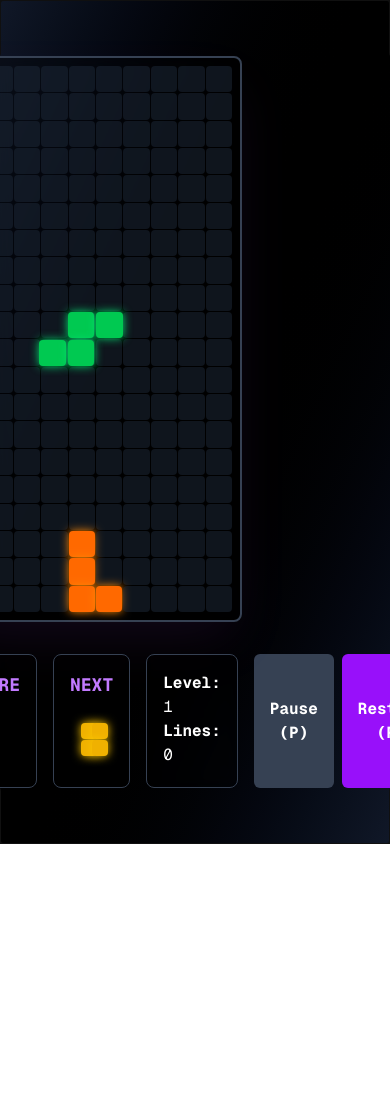
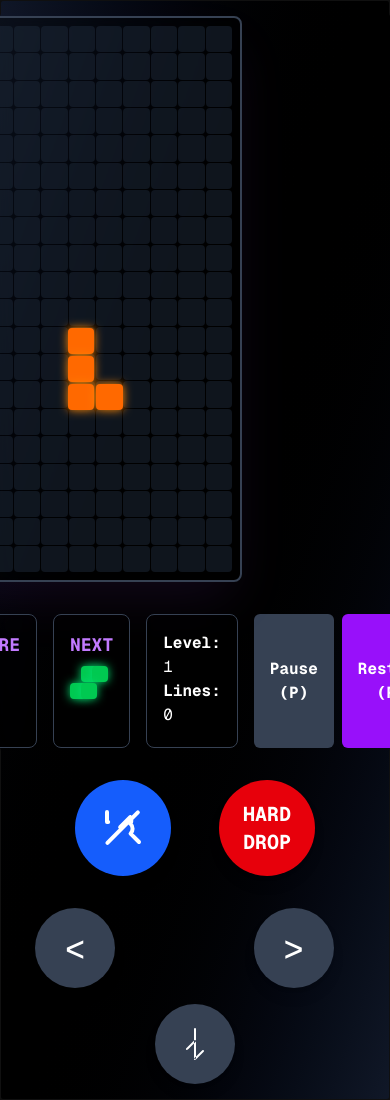
Before and after one commit to n-katou/tetris, a Next.js app in the folder front/: page / in a window 390 px wide. Shown: the top 1100 px of the page. Before the commit the page ends 844 px from the top, so only its background shows below. Built offline with nearby package versions, Linux system fonts and the light colour scheme.

Commit message:
難易度変更　携帯でもプレイできるように修正

```diff
--- a/front/app/page.tsx
+++ b/front/app/page.tsx
@@ -4,7 +4,7 @@ import React, { JSX, useCallback, useEffect, useRef, useState } from "react";
 // Constants
 const BOARD_WIDTH = 10;
 const BOARD_HEIGHT = 20;
-const GAME_SPEED = 200; // Drop speed base in ms
+const GAME_SPEED = 500; // Drop speed base in ms (slower for easier difficulty)
 
 // Type Definitions
 type TetrominoShape = (string | number)[][];
@@ -367,7 +367,7 @@ export default function App(): JSX.Element {
 
   return (
     <div
-      className="w-full min-h-screen bg-gradient-to-br from-gray-900 via-black to-gray-900 text-white font-mono flex items-center justify-center p-4"
+      className="w-full min-h-screen bg-gradient-to-br from-gray-900 via-black to-gray-900 text-white font-mono flex flex-col items-center justify-center p-4"
       onKeyDown={handleKeyDown}
       tabIndex={0}
       ref={gameAreaRef}
@@ -474,6 +474,54 @@ export default function App(): JSX.Element {
           </div>
         </div>
       </div>
+
+      {/* Mobile Controls (visible on small screens) */}
+      <div className="md:hidden flex flex-col gap-4 mt-8 w-full items-center">
+        <div className="flex justify-center gap-12 w-full">
+          {/* Rotate & Hard Drop */}
+          <button
+            onClick={() => rotate(player.tetromino)}
+            className="w-24 h-24 bg-blue-600 active:bg-blue-500 rounded-full flex items-center justify-center text-4xl font-bold shadow-lg transition-colors"
+          >
+            <svg xmlns="http://www.w3.org/2000/svg" className="h-12 w-12" fill="none" viewBox="0 0 24 24" stroke="currentColor">
+              <path strokeLinecap="round" strokeLinejoin="round" strokeWidth={2} d="M4 4v5h.582m15.42 10l-4.21-4.21m0 0a3.422 3.422 0 000-4.842A3.422 3.422 0 0015.58 6.58L10.58 11.58M15.58 6.58L10.58 11.58M4.21 19.42L19.42 4.21" />
+            </svg>
+          </button>
+          <button
+            onClick={hardDrop}
+            className="w-24 h-24 bg-red-600 active:bg-red-500 rounded-full flex items-center justify-center text-xl font-bold shadow-lg transition-colors"
+          >
+            HARD<br />DROP
+          </button>
+        </div>
+
+        {/* Movement and Soft Drop */}
+        <div className="grid grid-cols-3 gap-2 w-full max-w-xs mt-4">
+          <button
+            onClick={() => movePlayer(-1)}
+            className="col-start-1 col-end-2 w-20 h-20 bg-gray-700 active:bg-gray-600 rounded-full flex items-center justify-center text-4xl shadow-lg transition-colors"
+          >
+            &lt;
+          </button>
+          <div className="col-start-2 col-end-3"></div>
+          <button
+            onClick={() => movePlayer(1)}
+            className="col-start-3 col-end-4 w-20 h-20 bg-gray-700 active:bg-gray-600 rounded-full flex items-center justify-center text-4xl shadow-lg transition-colors"
+          >
+            &gt;
+          </button>
+          <div className="col-span-3 flex justify-center mt-2">
+            <button
+              onClick={() => drop()}
+              className="w-20 h-20 bg-gray-700 active:bg-gray-600 rounded-full flex items-center justify-center text-4xl shadow-lg transition-colors"
+            >
+              <svg xmlns="http://www.w3.org/2000/svg" className="h-10 w-10" viewBox="0 0 20 20" fill="currentColor">
+                <path fillRule="evenodd" d="M10 18a.5.5 0 01-.354-.854l4-4a.5.5 0 01.708.708l-3.646 3.646L10 18zM6 13a.5.5 0 01-.354-.854l4-4a.5.5 0 01.708.708l-3.646 3.646L6 13zM10 2a.5.5 0 01.5.5V17a.5.5 0 01-1 0V2.5a.5.5 0 01.5-.5z" clipRule="evenodd" />
+              </svg>
+            </button>
+          </div>
+        </div>
+      </div>
     </div>
   );
 }
```
